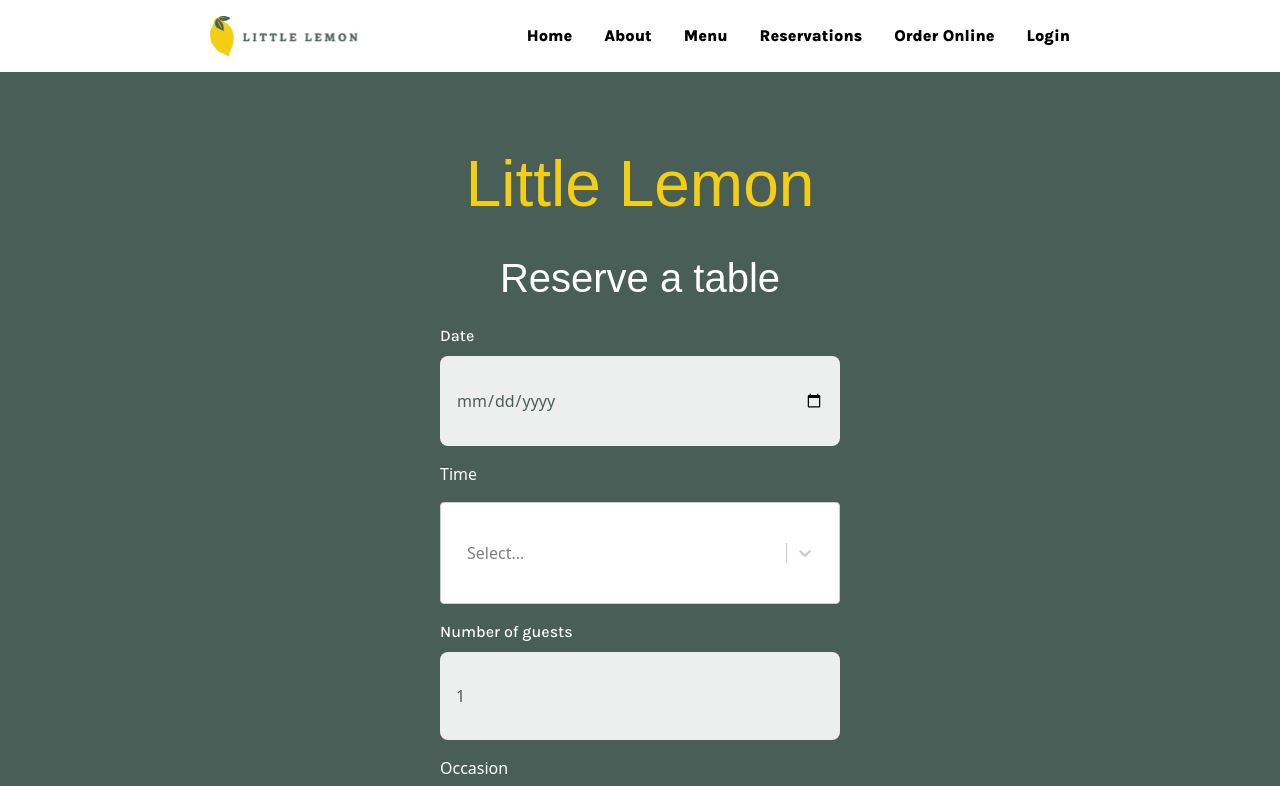
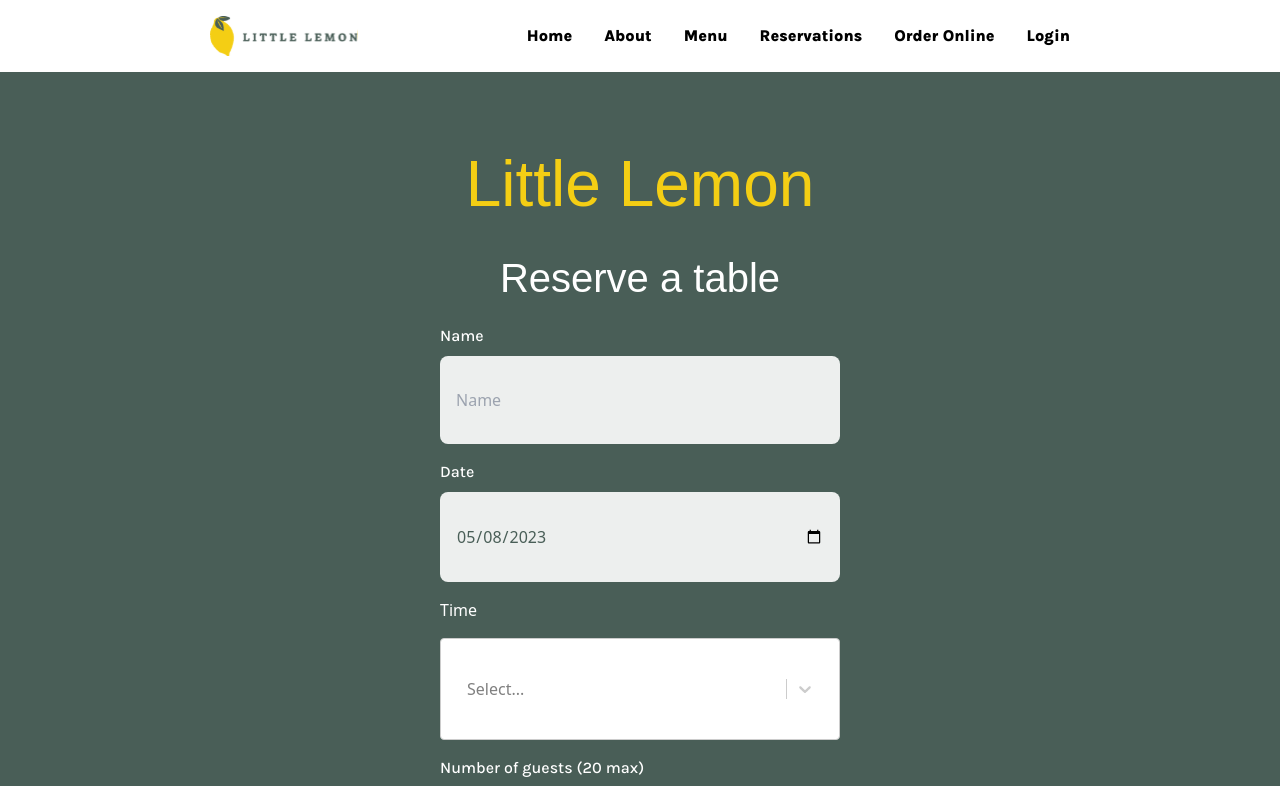
Before and after one commit to py415/little-lemon-web, a Next.js app: page /reservations in a window 1280 px wide. Shown: the top 786 px of the page. Built offline with nearby package versions, Linux system fonts and the light colour scheme; no server answers; a web font is replaced by a local one.

Commit message:
Add name field to reservations page

```diff
--- a/src/pages/reservations.module.scss
+++ b/src/pages/reservations.module.scss
@@ -31,5 +31,5 @@
 }
 
 .btn__cntr {
-  @apply mx-auto;
+  @apply mx-auto my-8;
 }
--- a/src/pages/reservations.tsx
+++ b/src/pages/reservations.tsx
@@ -11,13 +11,15 @@ import styles from "./reservations.module.scss";
 
 const Reservations = () => {
   // Hooks
+  const currentDate = new Date().toISOString().substring(0, 10);
   const [timeOptions, setTimeOptions] = useState<
     {
       value: string;
       label: string;
     }[]
   >([]);
-  const [date, setDate] = useState<string>(new Date().toISOString());
+  const [name, setName] = useState("");
+  const [date, setDate] = useState<string>(currentDate);
   const [numOfGuests, setNumOfGuests] = useState<number>(1);
   const [selectedTime, setSelectedTime] = useState<{
     value: string;
@@ -64,6 +66,9 @@ const Reservations = () => {
     });
   };
 
+  const handleName = (event: ChangeEvent<HTMLInputElement>) =>
+    setName(event.target.value);
+
   const handleDate = (event: ChangeEvent<HTMLInputElement>) =>
     setDate(event.target.value);
 
@@ -108,11 +113,22 @@ const Reservations = () => {
           <Subtitle className={styles.subtitle}>Reserve a table</Subtitle>
 
           <TextField
+            type="text"
+            placeholder="Name"
+            label="Name"
+            name="name"
+            value={name}
+            onChange={handleName}
+          />
+
+          <TextField
             type="date"
             placeholder="Date"
             label="Date"
             name="date"
             value={date}
+            defaultValue={date}
+            min={currentDate}
             onChange={handleDate}
           />
 
@@ -139,7 +155,7 @@ const Reservations = () => {
             min="1"
             max="20"
             placeholder="Number of guests"
-            label="Number of guests"
+            label="Number of guests (20 max)"
             name="num-of-guests"
             value={numOfGuests}
             onChange={handleNumOfDiners}
```
